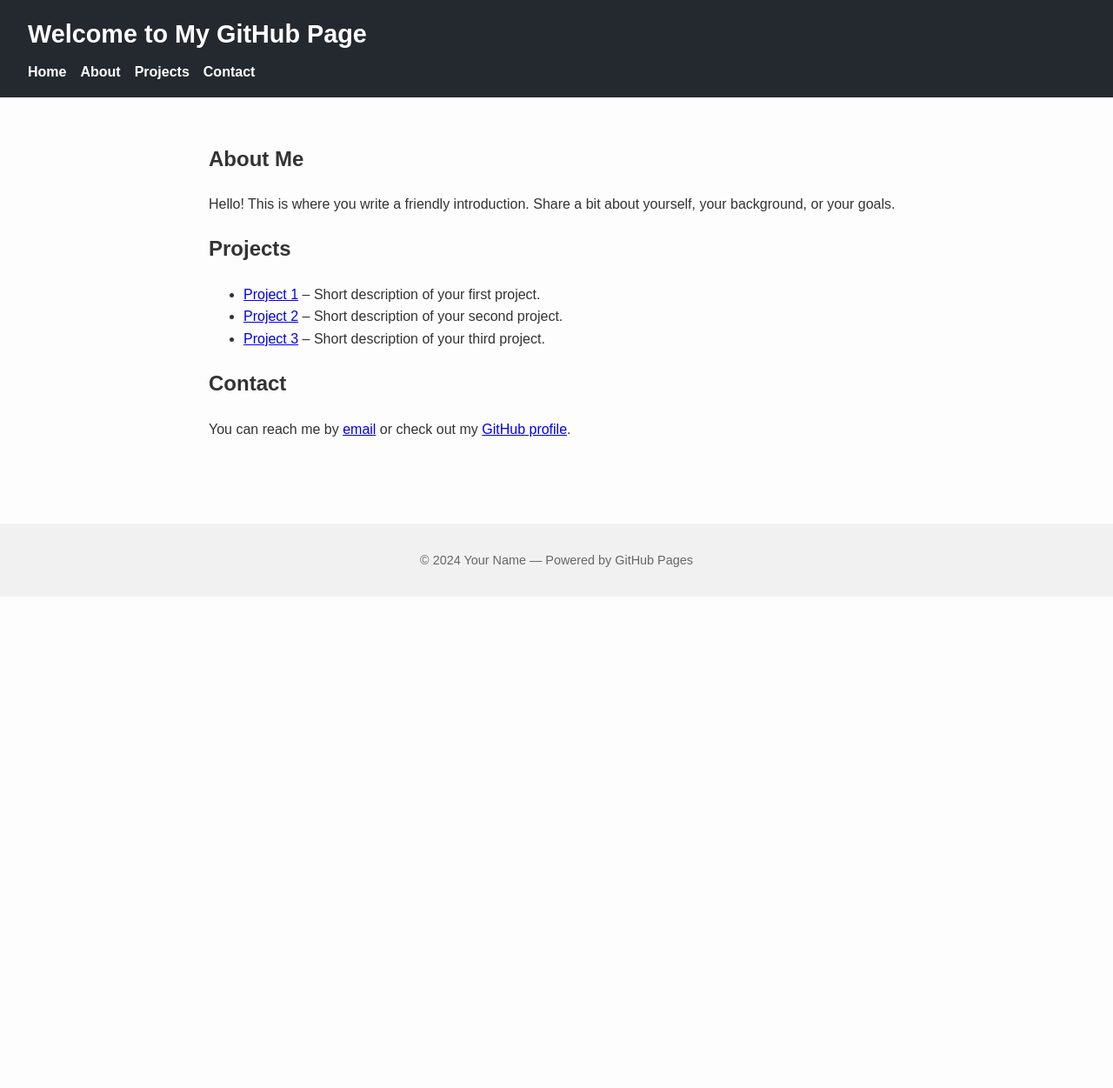
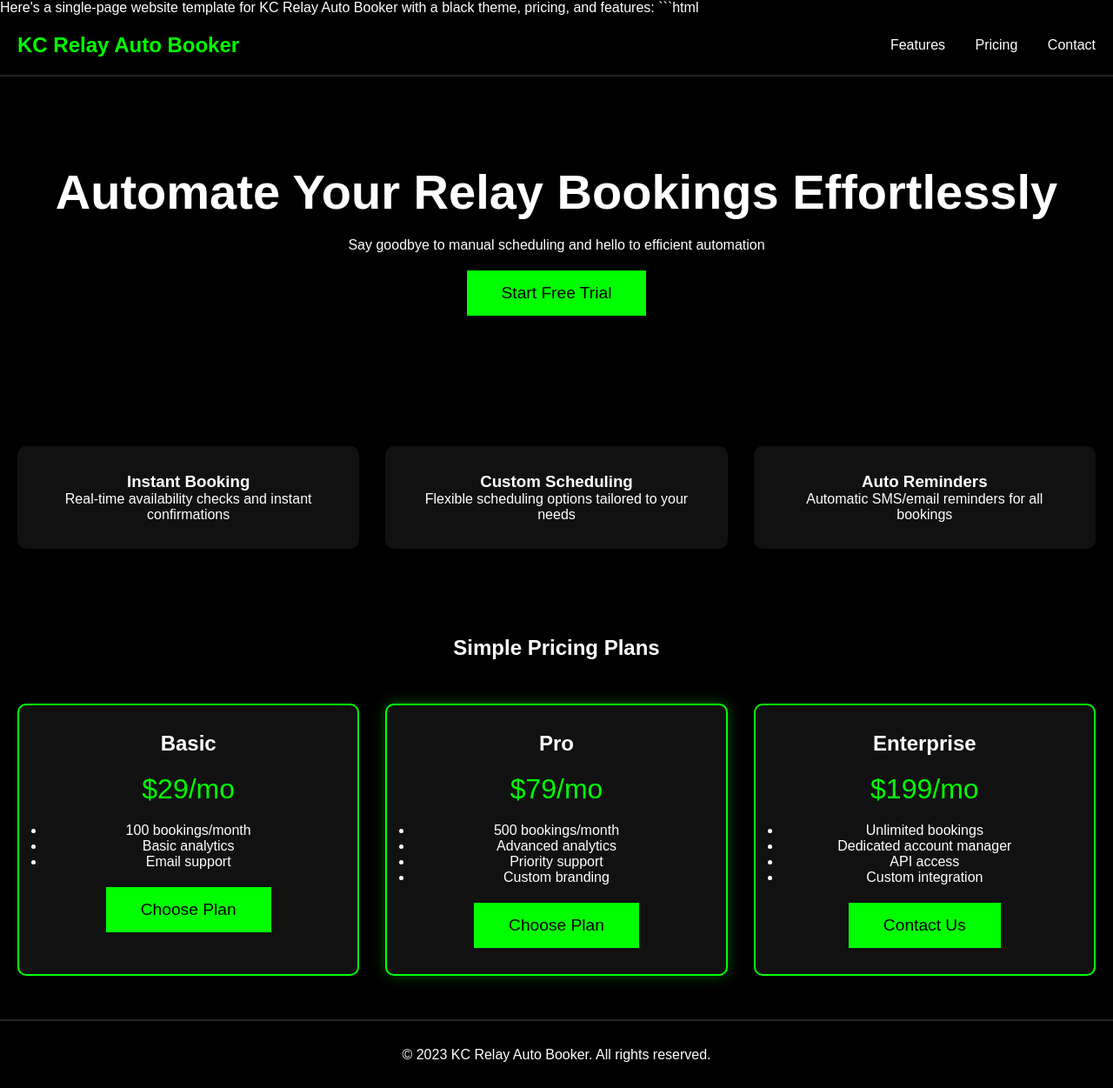
Before and after one commit to kcsmartapps/Kc-Smart-Auto-Booker, a plain HTML site: page index.html in a window 1280 px wide. Shown: the top 1251 px of the page at 87% size. Before the commit the page ends 800 px from the top, so only its background shows below. Drawn offline with Linux system fonts and the light colour scheme.

Commit message:
Update index.html

````diff
--- a/index.html
+++ b/index.html
@@ -1,96 +1,244 @@
+ Here's a single-page website template for KC Relay Auto Booker with a black theme, pricing, and features:
+
+```html
 <!DOCTYPE html>
 <html lang="en">
 <head>
     <meta charset="UTF-8">
     <meta name="viewport" content="width=device-width, initial-scale=1.0">
-  <title>My GitHub Page</title>
-  <meta name="description" content="A personal website hosted on GitHub Pages.">
-  <meta name="author" content="Your Name">
-  <link rel="stylesheet" href="styles.css">
+    <title>KC Relay Auto Booker | Automated Booking Solution</title>
     <style>
-    /* Quick built-in styles so it looks nice even without external CSS */
+        * {
+            margin: 0;
+            padding: 0;
+            box-sizing: border-box;
+            font-family: 'Arial', sans-serif;
+        }
+
         body {
-      font-family: Arial, sans-serif;
-      margin: 0;
-      line-height: 1.6;
-      background-color: #fdfdfd;
-      color: #333;
+            background-color: #000;
+            color: #fff;
         }
-    header {
-      background: #24292f;
-      color: #fff;
-      padding: 1rem 2rem;
+
+        .header {
+            padding: 20px;
+            display: flex;
+            justify-content: space-between;
+            align-items: center;
+            border-bottom: 2px solid #222;
         }
-    header h1 {
-      margin: 0;
-      font-size: 1.8rem;
+
+        .logo {
+            font-size: 24px;
+            font-weight: bold;
+            color: #00ff00;
         }
-    nav ul {
-      list-style: none;
-      padding: 0;
-      margin: 0.5rem 0 0;
-      display: flex;
-      gap: 1rem;
-    }
-    nav a {
+
+        .nav a {
             color: #fff;
             text-decoration: none;
-      font-weight: bold;
+            margin-left: 30px;
+            transition: color 0.3s;
         }
-    nav a:hover {
-      text-decoration: underline;
+
+        .nav a:hover {
+            color: #00ff00;
         }
-    main {
-      padding: 2rem;
-      max-width: 800px;
-      margin: auto;
+
+        .hero {
+            padding: 100px 20px;
+            text-align: center;
         }
-    footer {
-      background: #f1f1f1;
+
+        .hero h1 {
+            font-size: 3.5em;
+            margin-bottom: 20px;
+        }
+
+        .cta-button {
+            background-color: #00ff00;
+            color: #000;
+            border: none;
+            padding: 15px 40px;
+            font-size: 1.2em;
+            cursor: pointer;
+            margin-top: 20px;
+            transition: background-color 0.3s;
+        }
+
+        .cta-button:hover {
+            background-color: #00e600;
+        }
+
+        .features {
+            padding: 50px 20px;
+            display: grid;
+            grid-template-columns: repeat(3, 1fr);
+            gap: 30px;
+        }
+
+        .feature-card {
+            background-color: #111;
+            padding: 30px;
+            border-radius: 10px;
             text-align: center;
-      padding: 1rem;
-      margin-top: 3rem;
-      font-size: 0.9rem;
-      color: #666;
+            transition: transform 0.3s;
+        }
+
+        .feature-card:hover {
+            transform: translateY(-5px);
+        }
+
+        .pricing {
+            padding: 50px 20px;
+            text-align: center;
+        }
+
+        .pricing-cards {
+            display: grid;
+            grid-template-columns: repeat(3, 1fr);
+            gap: 30px;
+            margin-top: 50px;
+        }
+
+        .price-card {
+            background-color: #111;
+            padding: 30px;
+            border-radius: 10px;
+            border: 2px solid #00ff00;
+        }
+
+        .price-card.popular {
+            border-color: #00ff00;
+            box-shadow: 0 0 15px #00ff0055;
+        }
+
+        .price-card h2 {
+            margin-bottom: 20px;
+        }
+
+        .price {
+            font-size: 2em;
+            margin-bottom: 20px;
+            color: #00ff00;
+        }
+
+        .footer {
+            padding: 30px;
+            text-align: center;
+            border-top: 2px solid #222;
+        }
+
+        @media (max-width: 768px) {
+            .features, .pricing-cards {
+                grid-template-columns: 1fr;
+            }
+
+            .nav {
+                display: none;
+            }
         }
     </style>
 </head>
 <body>
-  <header>
-    <h1>Welcome to My GitHub Page</h1>
-    <nav>
-      <ul>
-        <li><a href="#">Home</a></li>
-        <li><a href="#about">About</a></li>
-        <li><a href="#projects">Projects</a></li>
-        <li><a href="#contact">Contact</a></li>
-      </ul>
+    <header class="header">
+        <div class="logo">KC Relay Auto Booker</div>
+        <nav class="nav">
+            <a href="#features">Features</a>
+            <a href="#pricing">Pricing</a>
+            <a href="#contact">Contact</a>
         </nav>
     </header>
 
-  <main>
-    <section id="about">
-      <h2>About Me</h2>
-      <p>Hello! This is where you write a friendly introduction. Share a bit about yourself, your background, or your goals.</p>
+    <section class="hero">
+        <h1>Automate Your Relay Bookings Effortlessly</h1>
+        <p>Say goodbye to manual scheduling and hello to efficient automation</p>
+        <button class="cta-button">Start Free Trial</button>
     </section>
 
-    <section id="projects">
-      <h2>Projects</h2>
-      <ul>
-        <li><a href="https://github.com/yourusername/project1">Project 1</a> – Short description of your first project.</li>
-        <li><a href="https://github.com/yourusername/project2">Project 2</a> – Short description of your second project.</li>
-        <li><a href="https://github.com/yourusername/project3">Project 3</a> – Short description of your third project.</li>
-      </ul>
+    <section id="features" class="features">
+        <div class="feature-card">
+            <h3>Instant Booking</h3>
+            <p>Real-time availability checks and instant confirmations</p>
+        </div>
+        <div class="feature-card">
+            <h3>Custom Scheduling</h3>
+            <p>Flexible scheduling options tailored to your needs</p>
+        </div>
+        <div class="feature-card">
+            <h3>Auto Reminders</h3>
+            <p>Automatic SMS/email reminders for all bookings</p>
+        </div>
     </section>
 
-    <section id="contact">
-      <h2>Contact</h2>
-      <p>You can reach me by <a href="mailto:your.email@example.com">email</a> or check out my <a href="https://github.com/yourusername">GitHub profile</a>.</p>
+    <section id="pricing" class="pricing">
+        <h2>Simple Pricing Plans</h2>
+        <div class="pricing-cards">
+            <div class="price-card">
+                <h2>Basic</h2>
+                <div class="price">$29<span>/mo</span></div>
+                <ul>
+                    <li>100 bookings/month</li>
+                    <li>Basic analytics</li>
+                    <li>Email support</li>
+                </ul>
+                <button class="cta-button">Choose Plan</button>
+            </div>
+            <div class="price-card popular">
+                <h2>Pro</h2>
+                <div class="price">$79<span>/mo</span></div>
+                <ul>
+                    <li>500 bookings/month</li>
+                    <li>Advanced analytics</li>
+                    <li>Priority support</li>
+                    <li>Custom branding</li>
+                </ul>
+                <button class="cta-button">Choose Plan</button>
+            </div>
+            <div class="price-card">
+                <h2>Enterprise</h2>
+                <div class="price">$199<span>/mo</span></div>
+                <ul>
+                    <li>Unlimited bookings</li>
+                    <li>Dedicated account manager</li>
+                    <li>API access</li>
+                    <li>Custom integration</li>
+                </ul>
+                <button class="cta-button">Contact Us</button>
+            </div>
+        </div>
     </section>
-  </main>
 
-  <footer>
-    <p>© 2024 Your Name — Powered by GitHub Pages</p>
+    <footer class="footer">
+        <p>© 2023 KC Relay Auto Booker. All rights reserved.</p>
     </footer>
 </body>
 </html>
+```
+
+This template includes:
+
+1. A dark theme with green accent colors
+2. Responsive design that works on mobile devices
+3. Hero section with call-to-action button
+4. Features section with three key benefits
+5. Pricing section with three tiers (Basic, Pro, Enterprise)
+6. Sticky header with navigation
+7. Hover effects and animations
+8. Clean typography and spacing
+9. Mobile-friendly layout
+
+To use this:
+1. Save it as an HTML file
+2. Open in a web browser
+3. Customize the colors, pricing, features, and text content as needed
+4. Add your own logo and additional features as required
+
+You can enhance it further by:
+- Adding actual company information
+- Including contact forms
+- Adding more interactive elements
+- Implementing a actual payment system
+- Adding testimonials section
+- Including social media links
+- Adding a FAQ section
````
Lines whose indentation alone changed are shown as unchanged.
